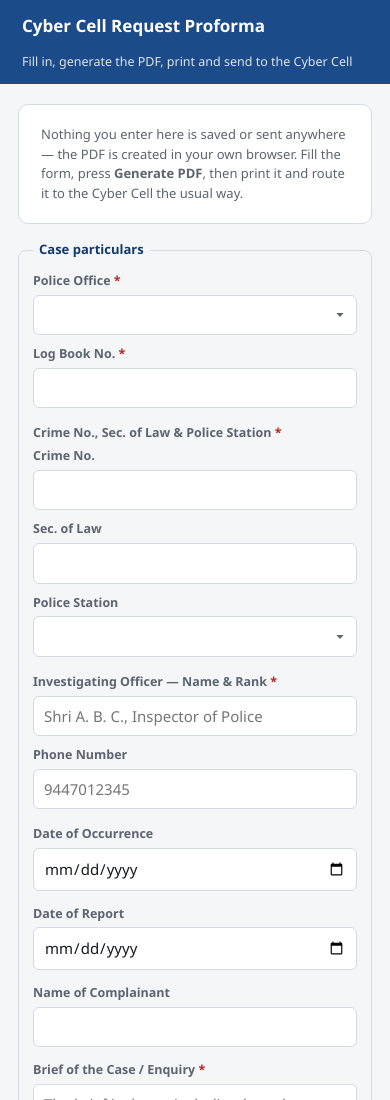
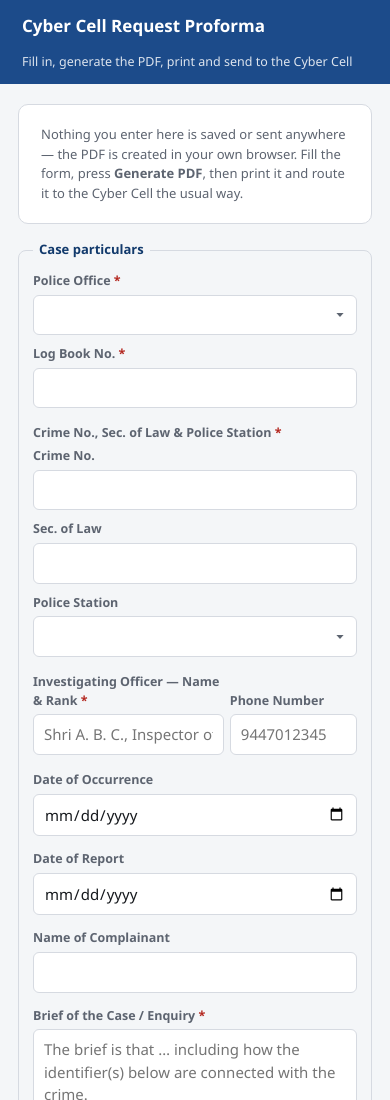
Before and after one commit to CybercellAlappuzha/cyber-cell-portal, a website: page docs/index.html in a window 390 px wide. Shown: the top 1100 px of the page. Drawn offline with Linux system fonts and the light colour scheme.

Commit message:
Keep Investigating Officer name/rank and phone number in one row

```diff
--- a/docs/styles.css
+++ b/docs/styles.css
@@ -58,8 +58,12 @@ p.hint { color: var(--muted); font-size: 13px; margin: 2px 0 10px; }
 .grid2 { display: grid; grid-template-columns: repeat(2, 1fr); gap: 8px 12px; }
 @media (max-width: 620px) { .grid2 { grid-template-columns: 1fr; } }
 
-.grid-io { display: grid; grid-template-columns: 2fr 1fr; gap: 8px 12px; }
-@media (max-width: 620px) { .grid-io { grid-template-columns: 1fr; } }
+/* Always one row, even on narrow screens — unlike the other split-field
+   groups above, which stack to a single column on mobile. align-items:
+   end keeps both inputs on the same baseline even when the "Name & Rank"
+   label wraps to two lines and "Phone Number"'s doesn't. */
+.grid-io { display: grid; grid-template-columns: 2fr 1fr; gap: 8px 12px; align-items: end; }
+@media (max-width: 480px) { .grid-io { grid-template-columns: 3fr 2fr; gap: 6px; } }
 
 label { display: block; font-size: 12.5px; font-weight: 600; color: var(--muted); margin-bottom: 4px; }
 label .req { color: var(--danger); }
--- a/public/styles.css
+++ b/public/styles.css
@@ -58,8 +58,12 @@ p.hint { color: var(--muted); font-size: 13px; margin: 2px 0 10px; }
 .grid2 { display: grid; grid-template-columns: repeat(2, 1fr); gap: 8px 12px; }
 @media (max-width: 620px) { .grid2 { grid-template-columns: 1fr; } }
 
-.grid-io { display: grid; grid-template-columns: 2fr 1fr; gap: 8px 12px; }
-@media (max-width: 620px) { .grid-io { grid-template-columns: 1fr; } }
+/* Always one row, even on narrow screens — unlike the other split-field
+   groups above, which stack to a single column on mobile. align-items:
+   end keeps both inputs on the same baseline even when the "Name & Rank"
+   label wraps to two lines and "Phone Number"'s doesn't. */
+.grid-io { display: grid; grid-template-columns: 2fr 1fr; gap: 8px 12px; align-items: end; }
+@media (max-width: 480px) { .grid-io { grid-template-columns: 3fr 2fr; gap: 6px; } }
 
 label { display: block; font-size: 12.5px; font-weight: 600; color: var(--muted); margin-bottom: 4px; }
 label .req { color: var(--danger); }
```
